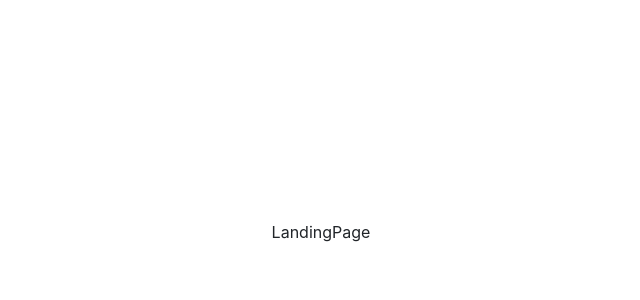
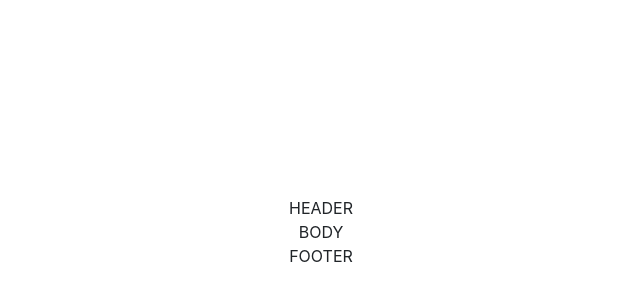
Before and after one commit to PierreSCHIAVON/SportSquad, a React (Vite) app in the folder FrontEnd/: page / in a window 1280 px wide. Shown: the part 168-468 px from the top of the page, without its empty margins (319-959 px from the left). Built offline with nearby package versions, Linux system fonts and the light colour scheme.

Commit message:
ajout dossier styles + ajout landing css

```diff
--- a/FrontEnd/src/pages/LandingPage.tsx
+++ b/FrontEnd/src/pages/LandingPage.tsx
@@ -1,8 +1,20 @@
 import React from 'react'
+import '../styles/LandingPage.css'
 
 const LandingPage = () => {
   return (
-    <div>LandingPage</div>
+    <div>
+        <div>
+            HEADER
+        </div>
+        <div>
+            BODY
+        </div>
+        <div>
+           FOOTER
+        </div>
+
+    </div>
   )
 }
 
```
Also changed, not shown: FrontEnd/src/styles/LandingPage.css (added).
